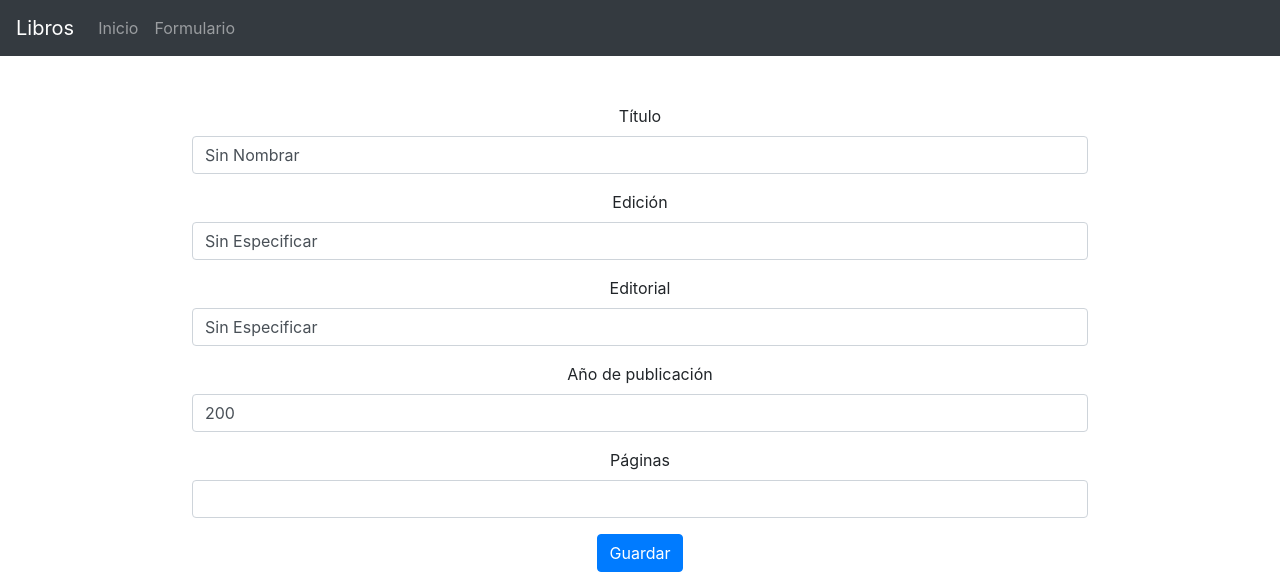
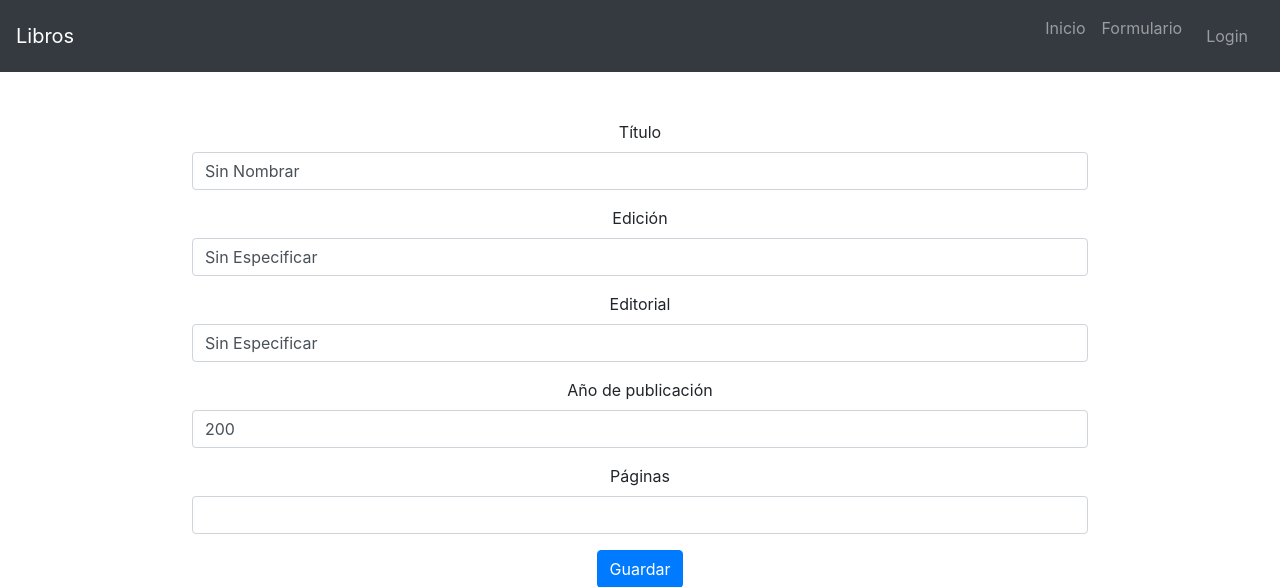
Before and after one commit to HectorM-OnW/HECTORM-PYTHON-C, a Django app: page /libros/formulario in a window 1280 px wide. Shown: the top 587 px of the page. Run offline with Django 4.2, Linux system fonts and the light colour scheme; some libraries are stand-ins or nearby versions.

Commit message:
Adding the Login.

```diff
--- a/Project 1/project1/project1/urls.py
+++ b/Project 1/project1/project1/urls.py
@@ -16,8 +16,13 @@ Including another URLconf
 """
 from django.contrib import admin
 from django.urls import path, include
+from django.contrib.auth import views as auth_views
+
+from . import views
 
 urlpatterns = [
     path('admin/', admin.site.urls),
-    path('libros/', include('libros.urls'))
+    path('libros/', include('libros.urls')),
+    path('login/', auth_views.LoginView.as_view(template_name='login.html'), name='login'),
+    path('logout/', views.custom_logout, name='logout')
 ]
--- a/Project 1/project1/templates/base.html
+++ b/Project 1/project1/templates/base.html
@@ -19,13 +19,22 @@
                 <!-- Contenido del menú colapsable -->
                 <div class="collapse navbar-collapse" id="navbarNav">
                     <!-- Lista de elementos del menú -->
-                    <ul class="navbar-nav">
+                    <ul class="navbar-nav ml-auto">
                         <li class="nav-item">
                             <a class="nav-link" href="{% url 'inicio' %}">Inicio</a>
                         </li>
                         <li class="nav-item">
                             <a class="nav-link" href="{% url 'formulario' %}">Formulario</a>
                         </li>
+                        {% if user.is_authenticated %}
+                        <li class="nav-link">
+                            <a class="nav-link" href="{% url 'logout' %}">Logout </a>
+                        </li>
+                        {% else %}
+                        <li class="nav-link">
+                            <a class="nav-link" href="{% url 'login' %}">Login </a>
+                        </li>
+                        {% endif %}
                     </ul>
                 </div>
 
```
Also changed, not shown: Project 1/project1/project1/views.py (+25 -0 lines).
